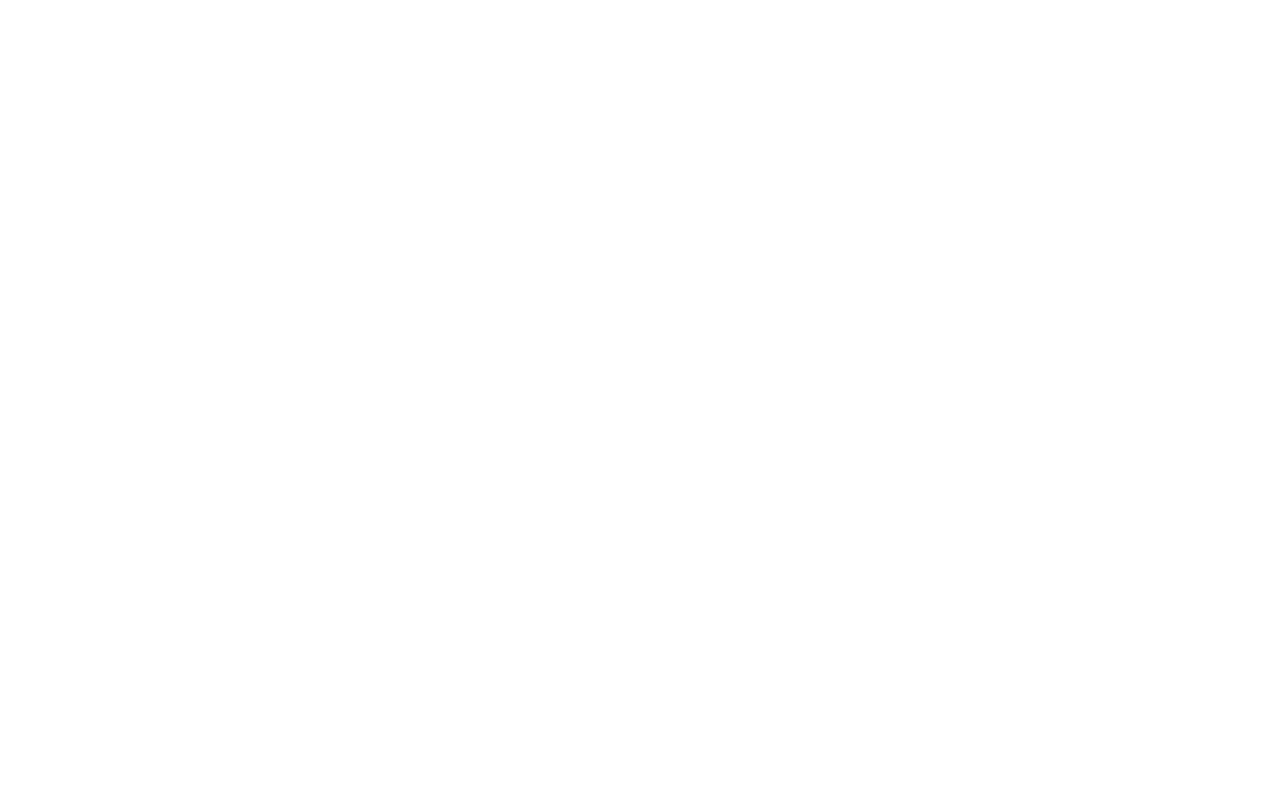
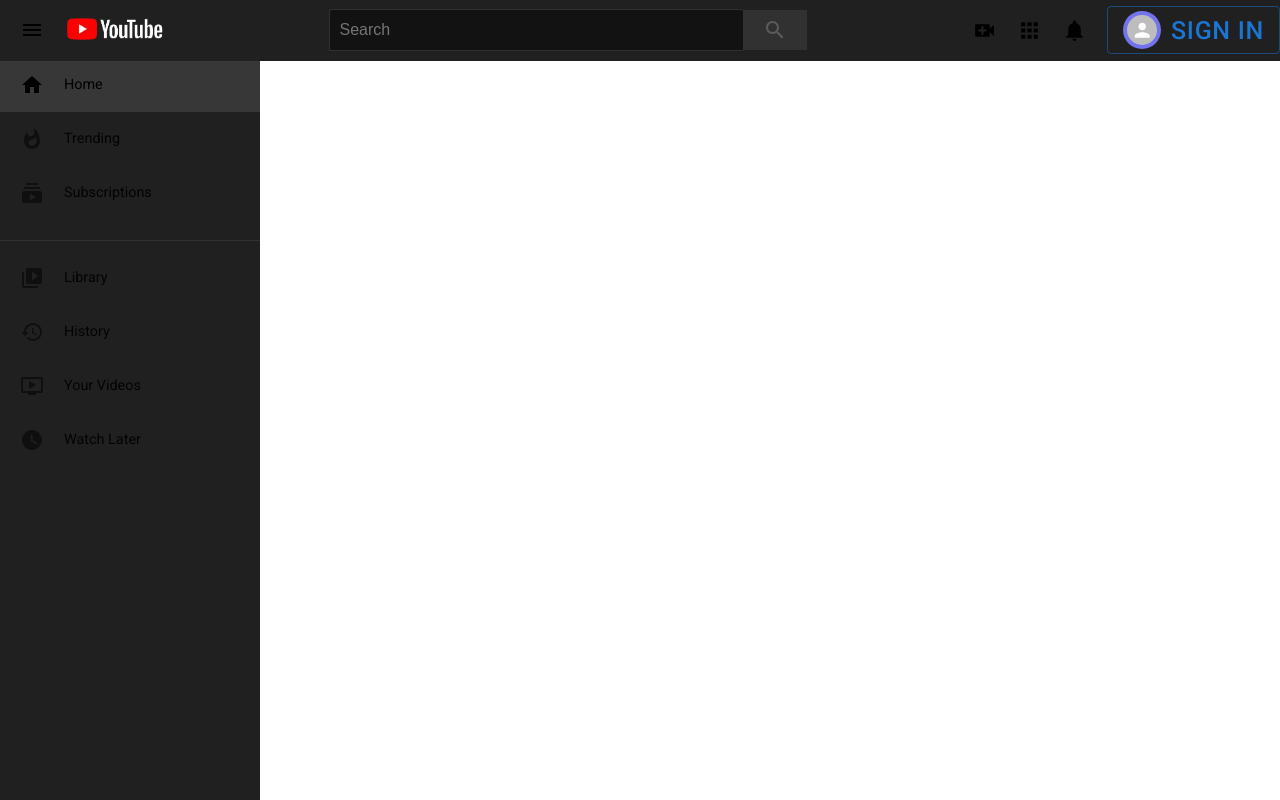
Before and after one commit to centauricoder01/React_Youtube_Clone, a React (Create React App) app: page /searchvideo in a window 1280 px wide. Before the commit this address had no page. Built offline with nearby package versions, Linux system fonts and the light colour scheme.

Commit message:
Project Discarted By me

```diff
--- a/src/App.js
+++ b/src/App.js
@@ -6,6 +6,7 @@ import {
 } from "react-router-dom";
 import PrivateRoutes from "./Authentication/PrivateRoutes";
 import "./index.css"
+import SearchVideo from "./Components/Searched_Video/Search_Video";
 const App = () => {
   return (
         <Routes>
@@ -19,6 +20,7 @@ const App = () => {
           } />
           <Route path="/login" element={<Login />} />
           <Route path="/signup" element={<SignUp />}/>
+          <Route path="/searchvideo" element={<SearchVideo />}/>
           <Route path="/watch" element={
             <PrivateRoutes>
               <div className="Home">
--- a/src/Components/Header/Header.js
+++ b/src/Components/Header/Header.js
@@ -45,6 +45,7 @@ const Header = () => {
 
   const HandleInputValue = ()=>{
     console.log(SearchData)
+    Navigaters("/searchvideo")
   }
 
 
--- /dev/null
+++ b/src/Components/Searched_Video/Search_Video.jsx
@@ -0,0 +1,16 @@
+import React from "react";
+import Header from "../Header/Header";
+import Sidebar from "../SideBar/Sidebar";
+import "./Search_Video.css";
+
+const Search_Video = () => {
+  return (
+    <div>
+      <Header />
+      <Sidebar />
+      <h1>Hello world </h1>
+    </div>
+  );
+};
+
+export default Search_Video;
```
Also changed, not shown: src/Components/Searched_Video/Search_Video.css (added).
